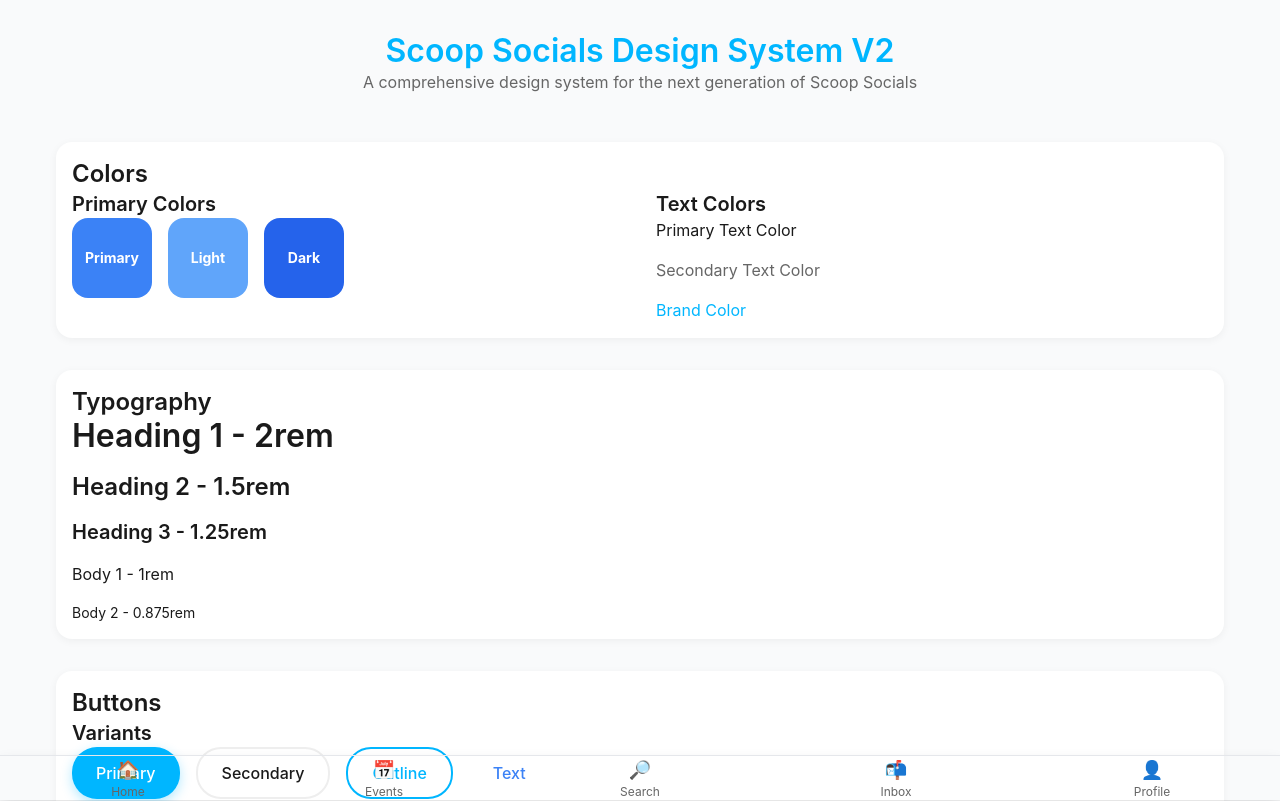
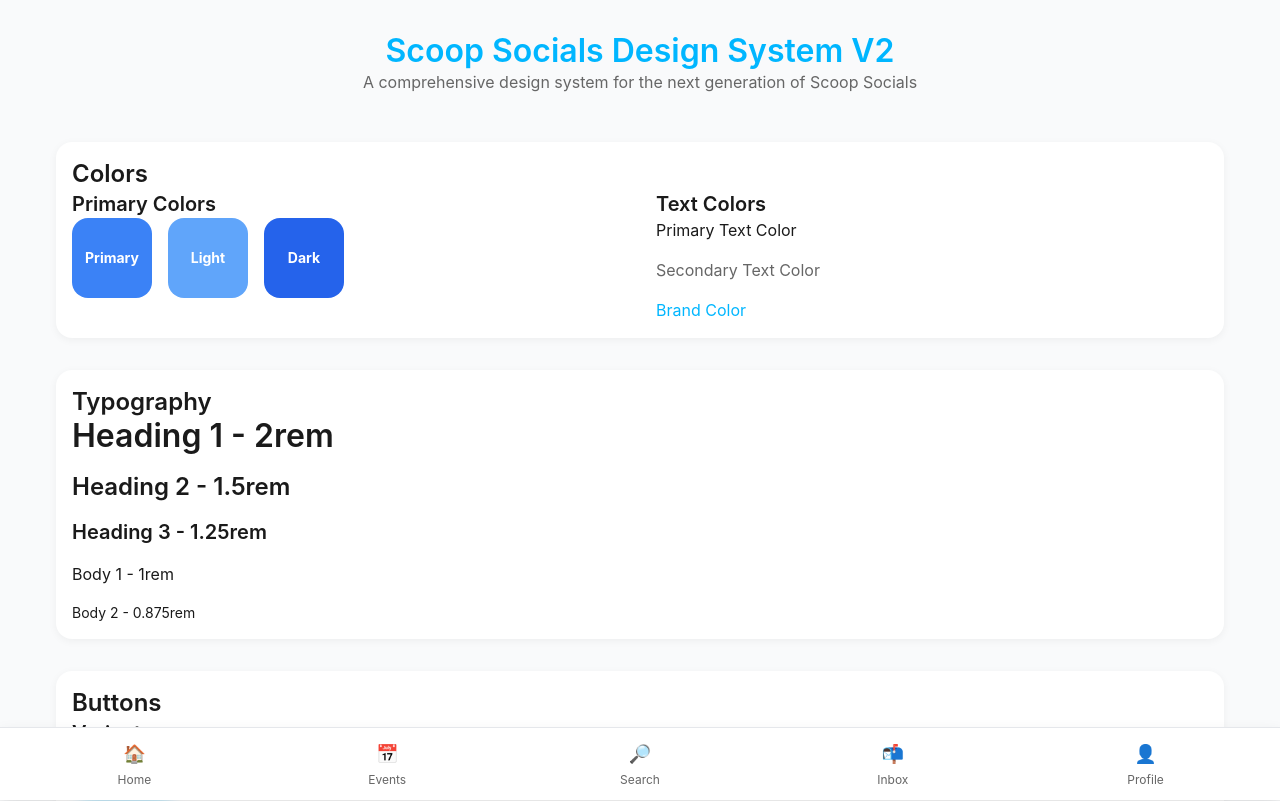
Before and after one commit to Treemonkey1234/scoopsocials-frontend, a Next.js app: page /design-system in a window 1280 px wide. Shown: the top 801 px of the page. Built offline with nearby package versions, Linux system fonts and the light colour scheme.

Commit message:
Add missing utility classes to connect CSS variables with component class names

```diff
--- a/src/index.css
+++ b/src/index.css
@@ -262,3 +262,36 @@ body {
 .bg-brand-gradient {
   background-image: linear-gradient(to right, var(--color-primary), var(--color-primary-light));
 }
+
+/* Utility Classes for Component Integration */
+.text-primary {
+  color: var(--color-text-primary);
+}
+
+.text-secondary {
+  color: var(--color-text-secondary);
+}
+
+.text-brand {
+  color: var(--color-primary);
+}
+
+.bg-paper {
+  background-color: var(--color-background-paper);
+}
+
+.bg-primary {
+  background-color: var(--color-primary);
+}
+
+/* Spacing Utilities */
+.px-xs { padding-left: var(--spacing-xs); padding-right: var(--spacing-xs); }
+.py-xs { padding-top: var(--spacing-xs); padding-bottom: var(--spacing-xs); }
+.px-sm { padding-left: var(--spacing-sm); padding-right: var(--spacing-sm); }
+.py-sm { padding-top: var(--spacing-sm); padding-bottom: var(--spacing-sm); }
+.p-xs { padding: var(--spacing-xs); }
+.mb-xs { margin-bottom: var(--spacing-xs); }
+
+.space-x-xs > * + * {
+  margin-left: var(--spacing-xs);
+}
```
